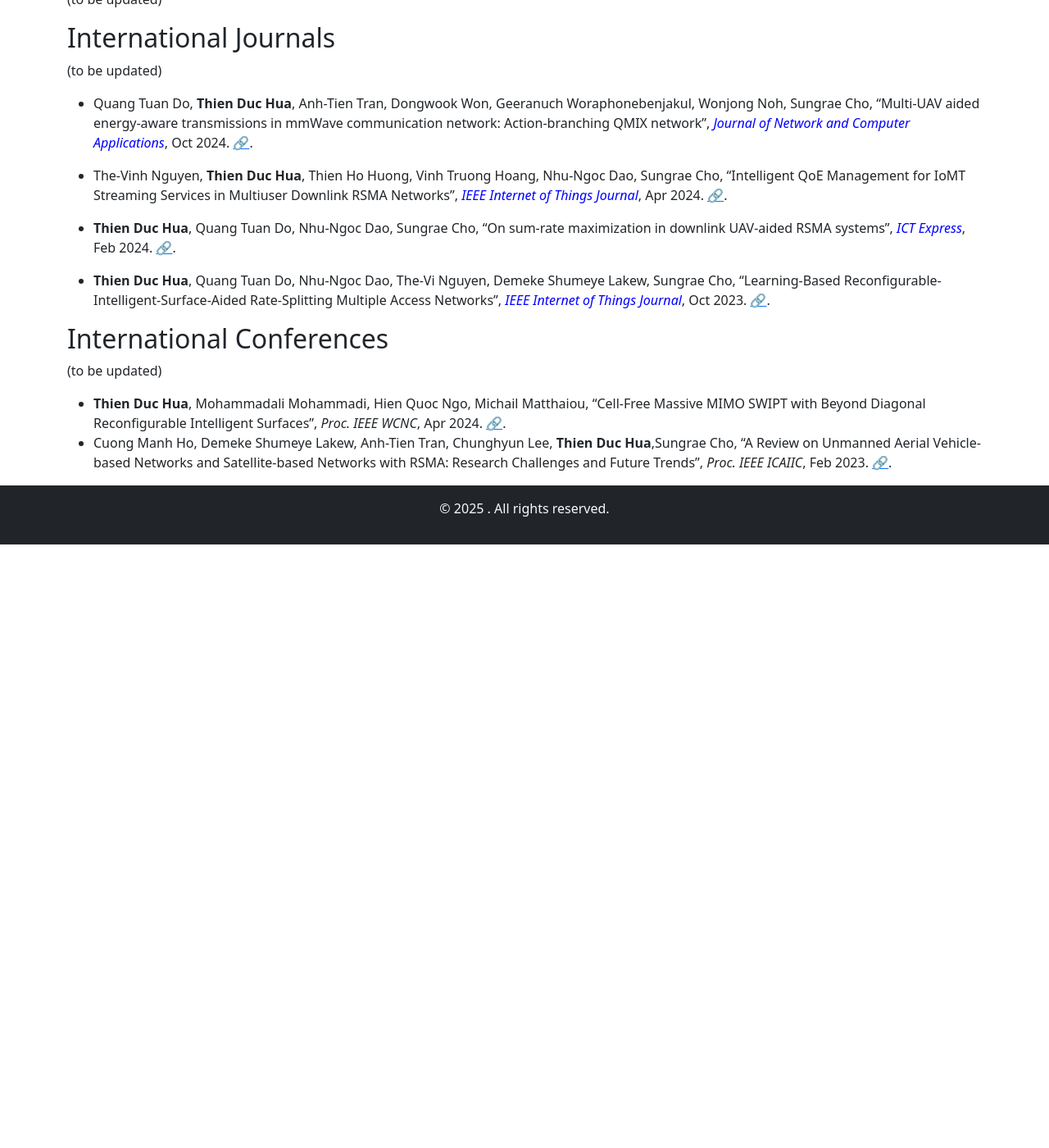
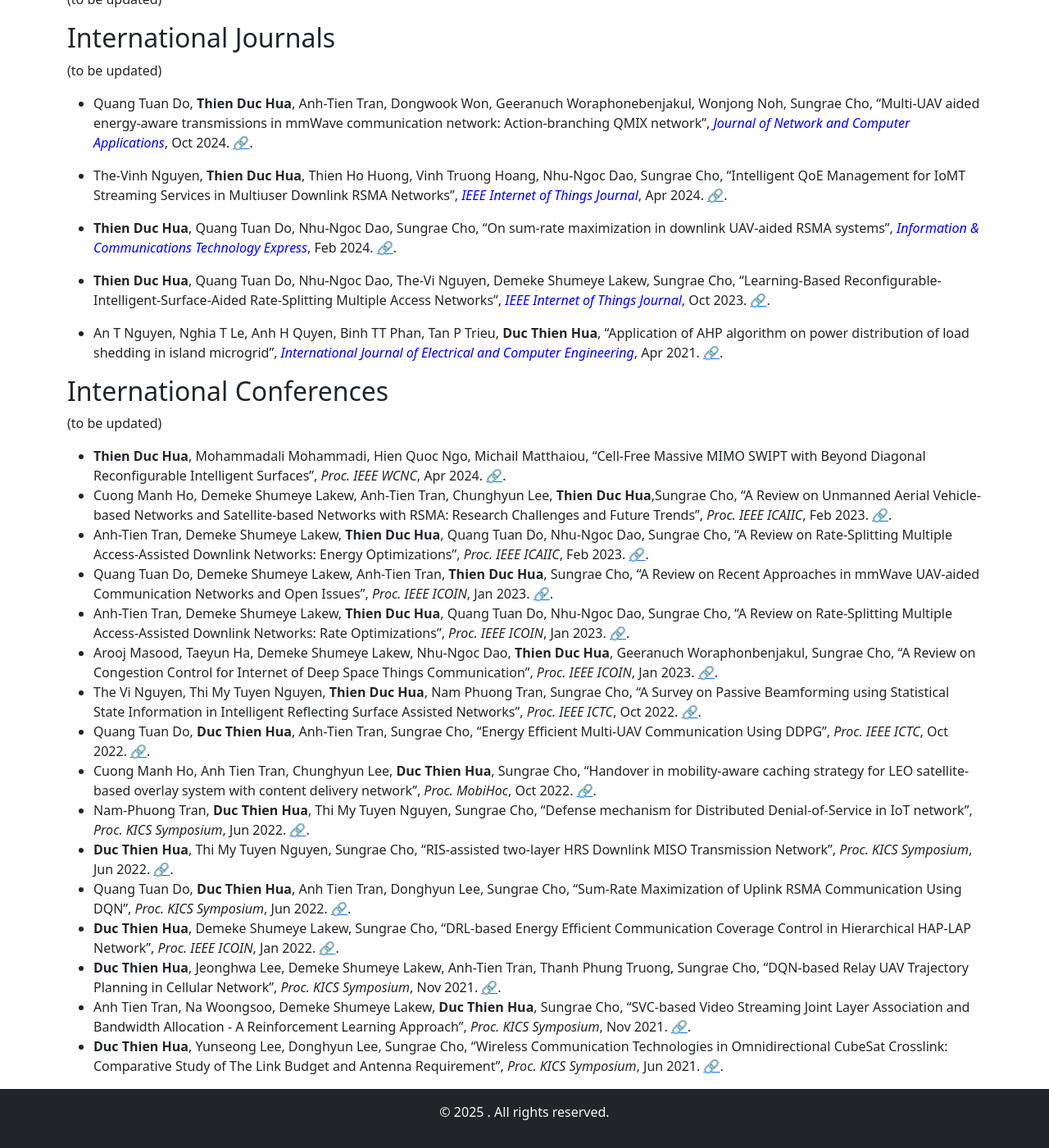
Before and after one commit to thienduchua/thienduchua.github.io, a Jekyll site: the page built from publications.md, in a window 1280 px wide and 1400 px high, scrolled down 195 px. Shown: the whole window at 82% size. Built offline with Jekyll 4.4.1, drawn with Linux system fonts in a browser that asks for light colours; before the commit the page ends 900 px from its top, so only the background shows below that.

Commit message:
Update publications.md

```diff
--- a/publications.md
+++ b/publications.md
@@ -23,7 +23,7 @@ title: Publications
 
 - **Thien Duc Hua**, Quang Tuan Do, Nhu-Ngoc Dao, Sungrae Cho,
   "On sum-rate maximization in downlink UAV-aided RSMA systems",
-  *<span style="color: blue;">ICT Express</span>*, Feb 2024.
+  *<span style="color: blue;">Information & Communications Technology Express</span>*, Feb 2024.
   [🔗](https://www.sciencedirect.com/science/article/pii/S2405959523000280).
 
 - **Thien Duc Hua**, Quang Tuan Do, Nhu-Ngoc Dao, The-Vi Nguyen, Demeke Shumeye Lakew, Sungrae Cho,
@@ -31,9 +31,25 @@ title: Publications
   *<span style="color: blue;">IEEE Internet of Things Journal</span>*, Oct 2023.
   [🔗](https://www.researchgate.net/publication/371167332_Learning-based_Reconfigurable_Intelligent_Surface-aided_Rate-Splitting_Multiple_Access_Networks).
 
+- An T Nguyen, Nghia T Le, Anh H Quyen, Binh TT Phan, Tan P Trieu, **Duc Thien Hua**, "Application of AHP algorithm on power distribution of load shedding in island microgrid", *<span style="color: blue;">International Journal of Electrical and Computer Engineering</span>*, Apr 2021. [🔗](https://d1wqtxts1xzle7.cloudfront.net/66105664/11_22925_CE_30jul_15apr_L-libre.pdf?1616750769=&response-content-disposition=inline%3B+filename%3DApplication_of_AHP_algorithm_on_power_di.pdf&Expires=1740071646&Signature=ZvkRtCUjGvam8RP6dnV3Zjmrx2UxVW7ZhcKetQ9EVQsXtYxQ2sd6rVcYG0a3txpQlMluOKG1tq7VovDX1nlF8lGD533h7iDrvxsomrqoxX29H2SxYWiodmUmTWFpHq9~vmcKVneQqxjC2cwKmmRe-1HAjbMK0zHMKpqbD7yQY67iKIs6VAFfbnciaKY0WAu7tMQfgHQFqGNKYRBUSLaouU-P9iwAh-dHJXiIzgMME7Qvel0WshtdWG93kDESeGZdhrgdUNZQcBEkxKKtJPrU-2NR0vJlOR~T3Vgly5QphoAFoeMWhB9aAXpZLB35eGi6srsIKfIK3Fz6nL5rgmq1tQ__&Key-Pair-Id=APKAJLOHF5GGSLRBV4ZA).
+
 
 
 ## International Conferences
 (to be updated)
 - **Thien Duc Hua**, Mohammadali Mohammadi, Hien Quoc Ngo, Michail Matthaiou, "Cell-Free Massive MIMO SWIPT with Beyond Diagonal Reconfigurable Intelligent Surfaces", *Proc. IEEE WCNC*, Apr 2024. [🔗](https://arxiv.org/abs/2402.00646).
 - Cuong Manh Ho, Demeke Shumeye Lakew, Anh-Tien Tran, Chunghyun Lee, **Thien Duc Hua**,Sungrae Cho, "A Review on Unmanned Aerial Vehicle-based Networks and Satellite-based Networks with RSMA: Research Challenges and Future Trends", *Proc. IEEE ICAIIC*, Feb 2023. [🔗](https://www.researchgate.net/publication/369495670_A_Review_on_Unmanned_Aerial_Vehicle-based_Networks_and_Satellite-based_Networks_with_RSMA_Research_Challenges_and_Future_Trends).
+- Anh-Tien Tran, Demeke Shumeye Lakew, **Thien Duc Hua**, Quang Tuan Do, Nhu-Ngoc Dao, Sungrae Cho, "A Review on Rate-Splitting Multiple Access-Assisted Downlink Networks: Energy Optimizations", *Proc. IEEE ICAIIC*, Feb 2023. [🔗](https://www.researchgate.net/publication/369486482_A_Review_on_Rate-Splitting_Multiple_Access-Assisted_Downlink_Networks_Energy_Optimizations).
+- Quang Tuan Do, Demeke Shumeye Lakew, Anh-Tien Tran, **Thien Duc Hua**, Sungrae Cho, "A Review on Recent Approaches in mmWave UAV-aided Communication Networks and Open Issues", *Proc. IEEE ICOIN*, Jan 2023. [🔗](https://www.researchgate.net/publication/368731316_A_Review_on_Recent_Approaches_in_mmWave_UAV-aided_Communication_Networks_and_Open_Issues).
+- Anh-Tien Tran, Demeke Shumeye Lakew, **Thien Duc Hua**, Quang Tuan Do, Nhu-Ngoc Dao, Sungrae Cho, "A Review on Rate-Splitting Multiple Access-Assisted Downlink Networks: Rate Optimizations", *Proc. IEEE ICOIN*, Jan 2023. [🔗](https://www.researchgate.net/publication/368726616_A_Review_on_Rate-Splitting_Multiple_Access-Assisted_Downlink_Networks_Rate_Optimizations).
+- Arooj Masood, Taeyun Ha, Demeke Shumeye Lakew, Nhu-Ngoc Dao, **Thien Duc Hua**, Geeranuch Woraphonbenjakul, Sungrae Cho, "A Review on Congestion Control for Internet of Deep Space Things Communication", *Proc. IEEE ICOIN*, Jan 2023. [🔗](https://www.researchgate.net/publication/368730180_A_Review_on_Congestion_Control_for_Internet_of_Deep_Space_Things_Communication).
+- The Vi Nguyen, Thi My Tuyen Nguyen, **Thien Duc Hua**, Nam Phuong Tran, Sungrae Cho, "A Survey on Passive Beamforming using Statistical State Information in Intelligent Reflecting Surface Assisted Networks", *Proc. IEEE ICTC*, Oct 2022. [🔗](https://www.researchgate.net/publication/365752939_A_Survey_on_Passive_Beamforming_using_Statistical_State_Information_in_Intelligent_Reflecting_Surface_Assisted_Networks).
+- Quang Tuan Do, **Duc Thien Hua**, Anh-Tien Tran, Sungrae Cho, "Energy Efficient Multi-UAV Communication Using DDPG", *Proc. IEEE ICTC*, Oct 2022. [🔗](https://www.researchgate.net/publication/365752878_Energy_Efficient_Multi-UAV_Communication_Using_DDPG).
+- Cuong Manh Ho, Anh Tien Tran, Chunghyun Lee, **Duc Thien Hua**, Sungrae Cho, "Handover in mobility-aware caching strategy for LEO satellite-based overlay system with content delivery network", *Proc. MobiHoc*, Oct 2022. [🔗](https://www.researchgate.net/publication/364121027_Handover_in_mobility-aware_caching_strategy_for_LEO_satellite-based_overlay_system_with_content_delivery_network).
+- Nam-Phuong Tran, **Duc Thien Hua**, Thi My Tuyen Nguyen, Sungrae Cho, "Defense mechanism for Distributed Denial-of-Service in IoT network", *Proc. KICS Symposium*, Jun 2022. [🔗](https://www.dbpia.co.kr/Journal/articleDetail?nodeId=NODE11108051).
+- **Duc Thien Hua**, Thi My Tuyen Nguyen, Sungrae Cho, "RIS-assisted two-layer HRS Downlink MISO Transmission Network", *Proc. KICS Symposium*, Jun 2022. [🔗](https://www.dbpia.co.kr/Journal/articleDetail?nodeId=NODE11108187).
+- Quang Tuan Do, **Duc Thien Hua**, Anh Tien Tran, Donghyun Lee, Sungrae Cho, "Sum-Rate Maximization of Uplink RSMA Communication Using DQN", *Proc. KICS Symposium*, Jun 2022. [🔗](https://www.dbpia.co.kr/Journal/articleDetail?nodeId=NODE11047902).
+- **Duc Thien Hua**, Demeke Shumeye Lakew, Sungrae Cho, "DRL-based Energy Efficient Communication Coverage Control in Hierarchical HAP-LAP Network", *Proc. IEEE ICOIN*, Jan 2022. [🔗](https://www.researchgate.net/publication/358180297_DRL-based_Energy_Efficient_Communication_Coverage_Control_in_Hierarchical_HAP-LAP_Network).
+- **Duc Thien Hua**, Jeonghwa Lee, Demeke Shumeye Lakew, Anh-Tien Tran, Thanh Phung Truong, Sungrae Cho, "DQN-based Relay UAV Trajectory Planning in Cellular Network", *Proc. KICS Symposium*, Nov 2021. [🔗](https://www.dbpia.co.kr/Journal/articleDetail?nodeId=NODE11022840).
+- Anh Tien Tran, Na Woongsoo, Demeke Shumeye Lakew, **Duc Thien Hua**, Sungrae Cho, "SVC-based Video Streaming Joint Layer Association and Bandwidth Allocation - A Reinforcement Learning Approach", *Proc. KICS Symposium*, Nov 2021. [🔗](https://www.dbpia.co.kr/Journal/articleDetail?nodeId=NODE11022789).
+- **Duc Thien Hua**, Yunseong Lee, Donghyun Lee, Sungrae Cho, "Wireless Communication Technologies in Omnidirectional CubeSat Crosslink: Comparative Study of The Link Budget and Antenna Requirement", *Proc. KICS Symposium*, Jun 2021. [🔗](https://www.dbpia.co.kr/Journal/articleDetail?nodeId=NODE11022789).
```
